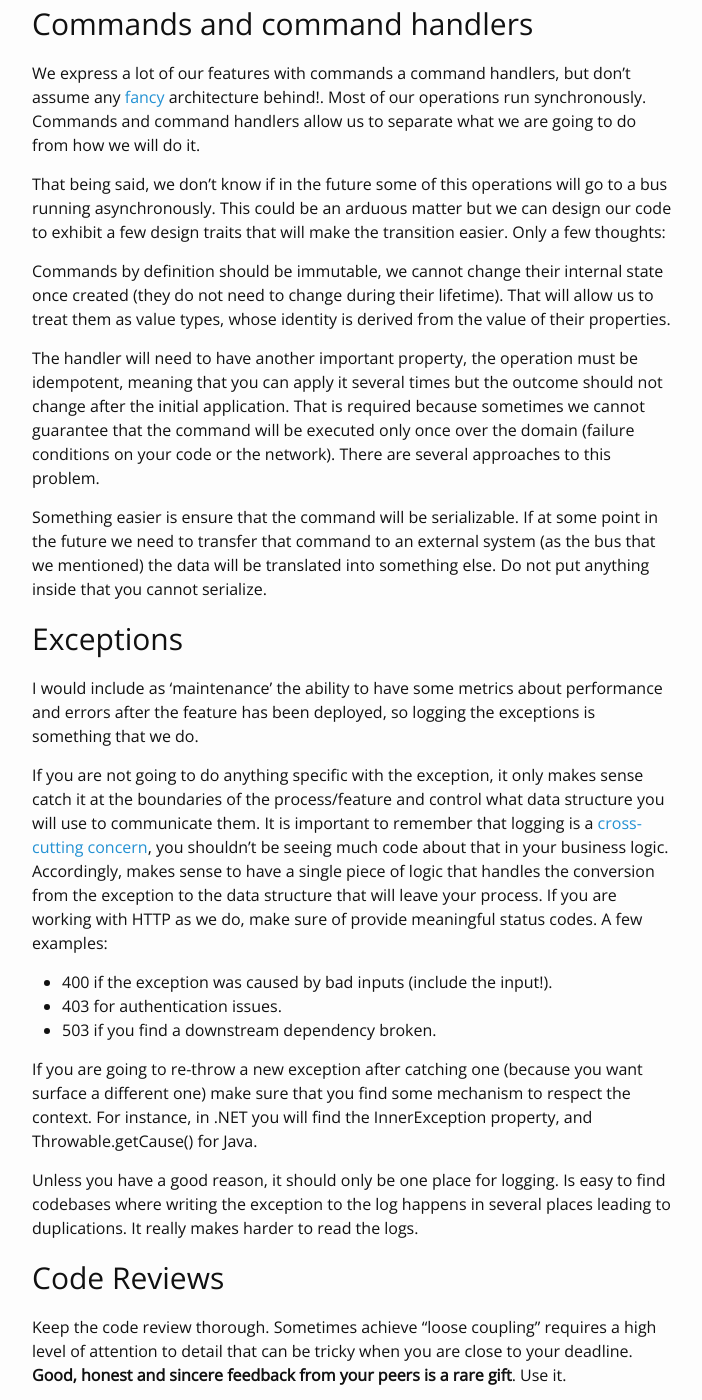
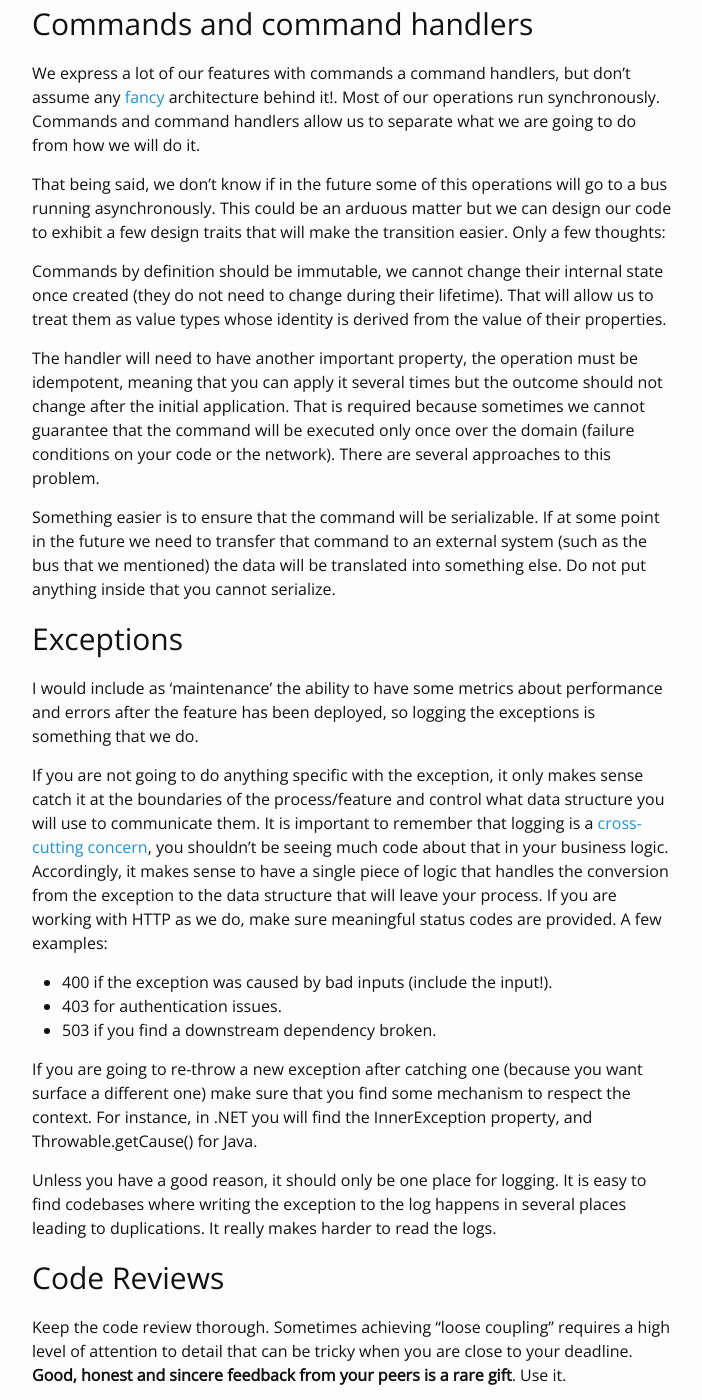
Before and after one commit to jacobmendoza/jacobmendoza.github.io, a Jekyll site: the page built from _posts/2016-04-03-thoughts-on-designing-for-maintainability.markdown, in a window 1280 px wide and 1400 px high, scrolled down 1478 px. Shown: the whole window, without its empty margins (288-990 px from the left). Built offline with Jekyll 4.4.1, drawn with Linux system fonts in a browser that asks for light colours; nearby versions of some CDN libraries; some of the changed text lies outside the part shown.

Commit message:
Small fixes

```diff
--- a/_posts/2016-04-03-thoughts-on-designing-for-maintainability.markdown
+++ b/_posts/2016-04-03-thoughts-on-designing-for-maintainability.markdown
@@ -26,12 +26,12 @@ The gist of it: You want to have your business domain completely isolated from i
 user interface. That isolation is accomplished with ports (the interface that establishes the contract for external communication)
 and the adapters (converts the external message into something that can be used into the application).
 
-You can read also <a href="http://blog.ploeh.dk/2013/12/03/layers-onions-ports-adapters-its-all-the-same/" target='blank'>Mark Seemann's approach</a> to the topic, where he calls out that this is not so different to a layered architecture following properly
+You can read also <a href="http://blog.ploeh.dk/2013/12/03/layers-onions-ports-adapters-its-all-the-same/" target='blank'>Mark Seemann's approach</a> to the topic, where he affirms that this is not so different to a layered architecture correctly following
 the <a href="https://en.wikipedia.org/wiki/Dependency_inversion_principle" target='blank'>Dependency Inversion Principle</a>.
 
 # Isolating the feature
 
-The initial step is isolating completely the input/s that will be used to fulfill the operation.
+The initial step is completely isolating the input/s to be used to fulfill the operation.
 Typically, that means making sure that we treat the request object that we receive as a DTO,
 with data and no behavior and also that we transform it into something different before it goes into
 the logic. <a href="http://blog.ploeh.dk/2011/05/31/AttheBoundaries,ApplicationsareNotObject-Oriented/" target='blank'>At the boundaries is ok if we do not have proper objects</a>. Same principle can be applied if we need to communicate
@@ -53,7 +53,7 @@ accepts that resulting object**.
 # Commands and command handlers
 
 We express a lot of our features with commands a command handlers, but don't assume any <a href="http://martinfowler.com/bliki/CQRS.html" target='blank'>fancy</a> architecture
-behind!. Most of our operations run synchronously. Commands and command handlers allow us to separate what we
+behind it!. Most of our operations run synchronously. Commands and command handlers allow us to separate what we
 are going to do from how we will do it.
 
 That being said, we don't know if in the future some of this operations will go to a bus running asynchronously.
@@ -61,7 +61,7 @@ This could be an arduous matter but we can design our code to exhibit a few desi
 transition easier. Only a few thoughts:
 
 Commands by definition should be immutable, we cannot change their internal state once created
-(they do not need to change during their lifetime). That will allow us to treat them as value types, whose
+(they do not need to change during their lifetime). That will allow us to treat them as value types whose
 identity is derived from the value of their properties.
 
 The handler
@@ -70,8 +70,8 @@ several times but the outcome should not change after the initial application. T
 we cannot guarantee that the command will be executed only once over the domain (failure conditions on your code or the network).
 There are several approaches to this problem.
 
-Something easier is ensure that the command will be serializable. If at some point in the future we need to transfer
-that command to an external system (as the bus that we mentioned) the data will be translated into something else.
+Something easier is to ensure that the command will be serializable. If at some point in the future we need to transfer
+that command to an external system (such as the bus that we mentioned) the data will be translated into something else.
 Do not put anything inside that you cannot serialize.
 
 # Exceptions
@@ -83,8 +83,8 @@ that we do.
 If you are not going to do anything specific with the exception, it only makes sense catch it at the boundaries of the
 process/feature and control what data structure you will use to communicate them. It is important to remember that logging is a <a href="https://en.wikipedia.org/wiki/Cross-cutting_concern" target='blank'>cross-cutting concern</a>, you shouldn't be seeing
 much code about that in your business logic.
-Accordingly, makes sense to have a single piece of logic that handles the conversion from the exception to the data
-structure that will leave your process. If you are working with HTTP as we do, make sure of provide meaningful status codes.
+Accordingly, it makes sense to have a single piece of logic that handles the conversion from the exception to the data
+structure that will leave your process. If you are working with HTTP as we do, make sure meaningful status codes are provided.
 A few examples:
 
 - 400 if the exception was caused by bad inputs (include the input!).
@@ -95,12 +95,12 @@ If you are going to re-throw a new exception after catching one (because you wan
 make sure that you find some mechanism to respect the context. For instance, in .NET you will find the InnerException
 property, and Throwable.getCause() for Java.
 
-Unless you have a good reason, it should only be one place for logging. Is easy to find codebases where writing the exception
+Unless you have a good reason, it should only be one place for logging. It is easy to find codebases where writing the exception
 to the log happens in several places leading to duplications. It really makes harder to read the logs.
 
 # Code Reviews
 
-Keep the code review thorough. Sometimes achieve "loose coupling" requires a high level of attention to detail that can be
+Keep the code review thorough. Sometimes achieving "loose coupling" requires a high level of attention to detail that can be
 tricky when you are close to your deadline. **Good, honest and sincere feedback from your peers is a rare gift**. Use it.
 
 I know that 'code coverage' is controversial metric, more meaningful to find untested parts of the codebase than as a numeric
```
